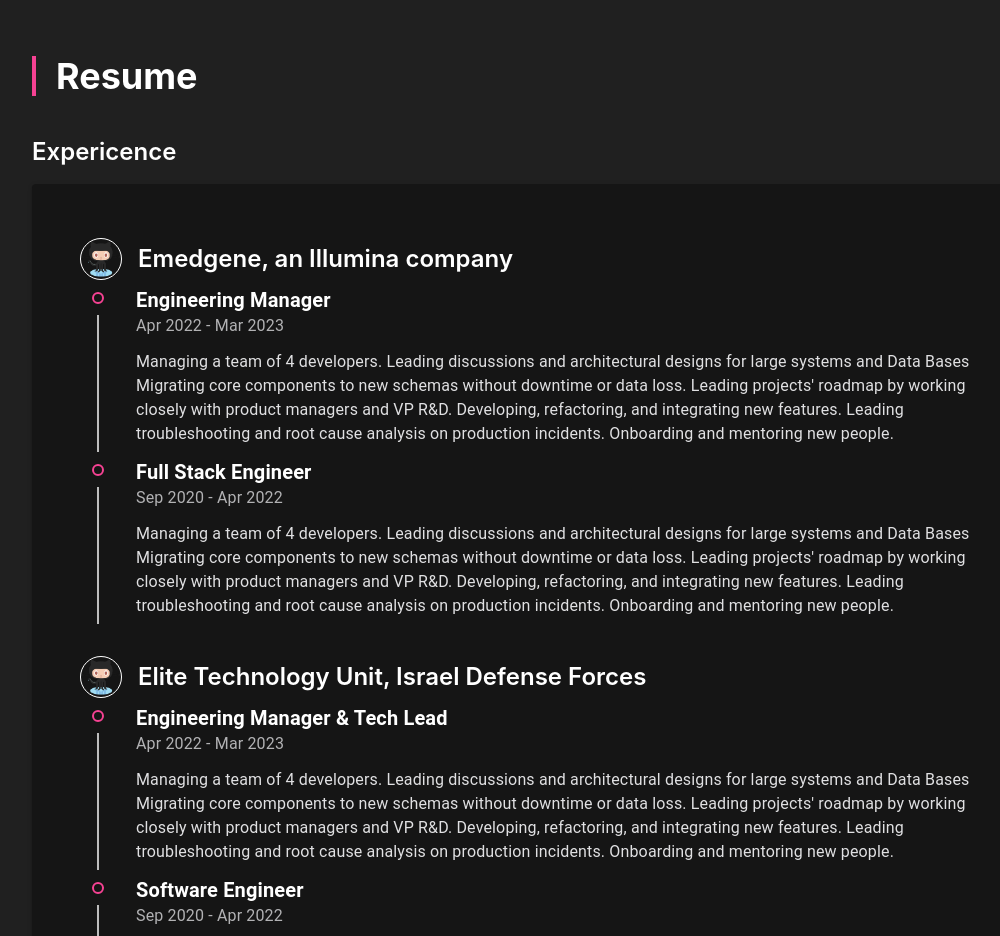
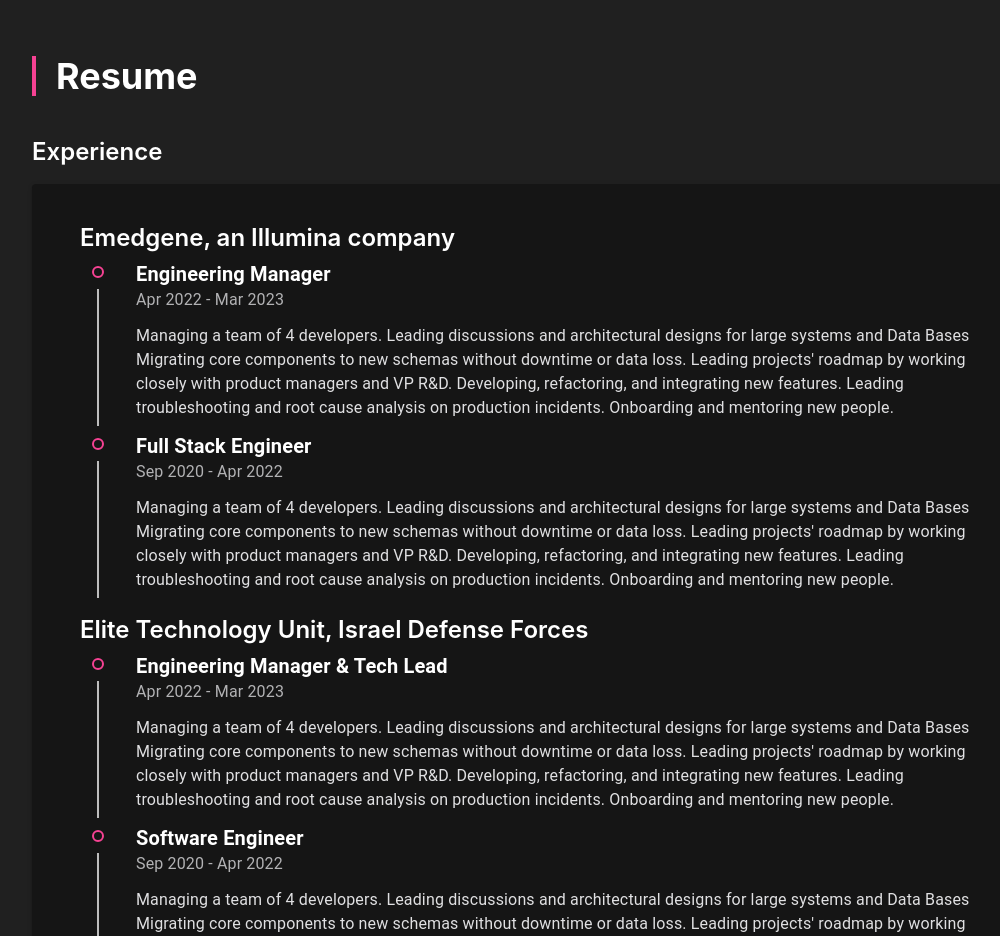
Before and after one commit to DanielleZror/DanielleZror.github.io, a React (Create React App) app: page / in a window 1280 px wide. Shown: the part 1400-2336 px from the top of the page, without its empty margins (144-1144 px from the left). Built offline with nearby package versions, Linux system fonts and the light colour scheme.

Commit message:
fix typo

```diff
--- a/src/components/Expericence.tsx
+++ b/src/components/Experience.tsx
@@ -2,22 +2,19 @@
 import Timeline from "@mui/lab/Timeline"
 import { timelineItemClasses } from "@mui/lab/TimelineItem"
 import TimelineContent from "@mui/lab/TimelineContent"
-import Avatar from "@mui/material/Avatar"
 import ShowMoreText from "./ShowMoreText"
 import CustomTimelineItem from "./CustomTimelineItem"
 
-export default function Expericence() {
+export default function Experience() {
     const companies = [
         {
             name: "Emedgene, an Illumina company",
-            icon: "Github.png",
             positions: [
                 { role: "Engineering Manager", years: "Apr 2022 - Mar 2023", desc: "Managing a team of 4 developers. Leading discussions and architectural designs for large systems and Data Bases Migrating core components to new schemas without downtime or data loss. Leading projects' roadmap by working closely with product managers and VP R&D. Developing, refactoring, and integrating new features. Leading troubleshooting and root cause analysis on production incidents. Onboarding and mentoring new people." },
                 { role: "Full Stack Engineer", years: "Sep 2020 - Apr 2022", desc: "Managing a team of 4 developers. Leading discussions and architectural designs for large systems and Data Bases Migrating core components to new schemas without downtime or data loss. Leading projects' roadmap by working closely with product managers and VP R&D. Developing, refactoring, and integrating new features. Leading troubleshooting and root cause analysis on production incidents. Onboarding and mentoring new people." }
             ]
         }, {
             name: "Elite Technology Unit, Israel Defense Forces",
-            icon: "Github.png",
             positions: [
                 { role: "Engineering Manager & Tech Lead", years: "Apr 2022 - Mar 2023", desc: "Managing a team of 4 developers. Leading discussions and architectural designs for large systems and Data Bases Migrating core components to new schemas without downtime or data loss. Leading projects' roadmap by working closely with product managers and VP R&D. Developing, refactoring, and integrating new features. Leading troubleshooting and root cause analysis on production incidents. Onboarding and mentoring new people." },
                 { role: "Software Engineer", years: "Sep 2020 - Apr 2022", desc: "Managing a team of 4 developers. Leading discussions and architectural designs for large systems and Data Bases Migrating core components to new schemas without downtime or data loss. Leading projects' roadmap by working closely with product managers and VP R&D. Developing, refactoring, and integrating new features. Leading troubleshooting and root cause analysis on production incidents. Onboarding and mentoring new people." }
@@ -33,21 +30,13 @@
         }}>
             {companies.map((company, key) => (
                 <div key={key} className="mb-4">
-                    <div className="flex mt-4 items-center">
-                        <Avatar
-                            alt={company.name}
-                            src={company.icon}
-                            sx={{ width: 42, height: 42, borderColor: "white", borderWidth: "1px" }} />
-                        <div className="flex flex-col text-start ml-4">
-                            <h3>{company.name}</h3>
-                        </div>
-                    </div>
-                    {company.positions.map((expericence, key) => (
+                    <h3>{company.name}</h3>
+                    {company.positions.map((experience, key) => (
                         <CustomTimelineItem key={key}>
                             <TimelineContent sx={{ ml: "16px" }}>
-                                <h4>{expericence.role}</h4>
-                                <h6 className="mb-3">{expericence.years}</h6>
-                                <ShowMoreText text={expericence.desc} />
+                                <h4>{experience.role}</h4>
+                                <h6 className="mb-3">{experience.years}</h6>
+                                <ShowMoreText text={experience.desc} />
                             </TimelineContent>
                         </CustomTimelineItem>
                     ))}
--- a/src/components/Resume.tsx
+++ b/src/components/Resume.tsx
@@ -1,14 +1,14 @@
 import Education from "./Education"
-import Expericence from "./Expericence"
+import Experience from "./Experience"
 import Paper from '@mui/material/Paper'
 
 export default function Resume() {
     return (
         <section>
             <h2 className="mb-10">Resume</h2>
-            <h3 className="mb-4">Expericence</h3>
+            <h3 className="mb-4">Experience</h3>
             <Paper square={false} elevation={2} sx={{ bgcolor: '#151515', p: { xs: '0.5rem', sm: '2rem' }, pt: '0' }}>
-                <Expericence />
+                <Experience />
             </Paper>
             <h3 className="mb-4 mt-12">Education</h3>
             <Paper square={false} elevation={2} sx={{ bgcolor: '#151515', p: { xs: '0.5rem', sm: '2rem' }, pt: '0' }}>
```
